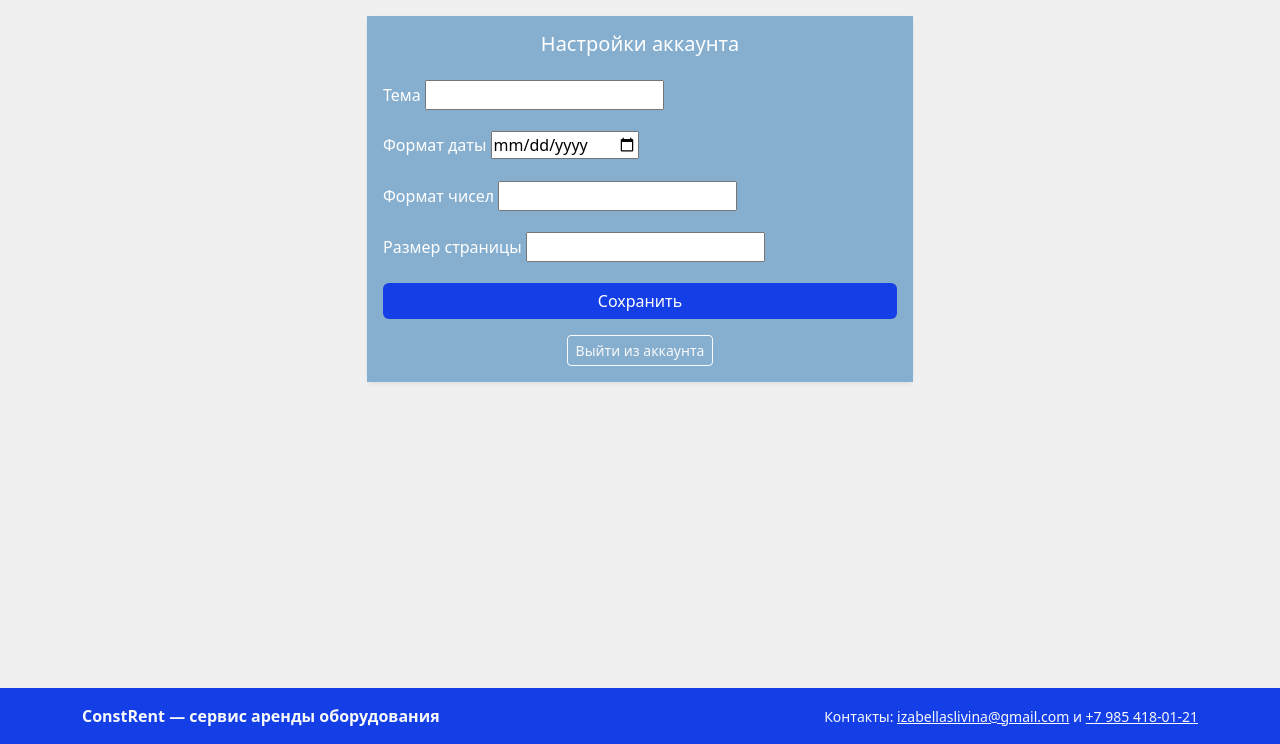
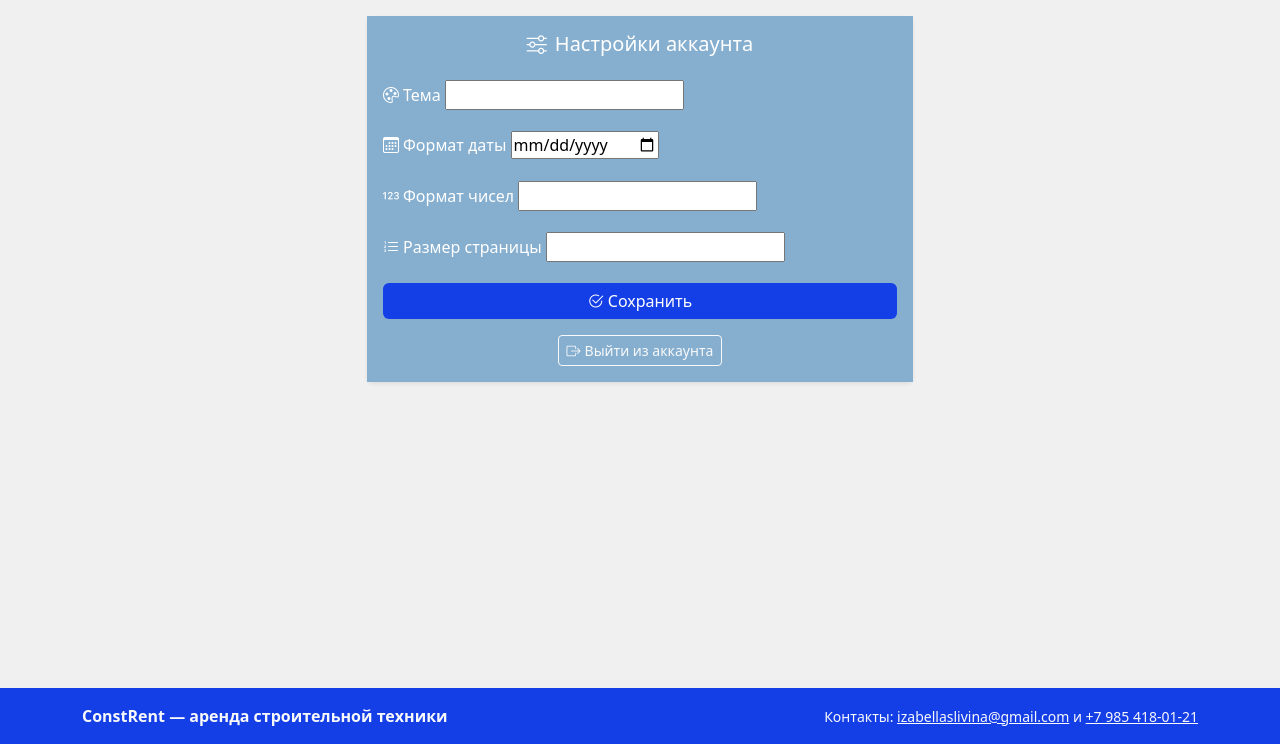
Before and after one commit to Bella28sli/ConstRent, a Django app: template rental_project/rental_system/templates/account/settings.html in a window 1280 px wide. Shown: the part 56-800 px from the top of the page. Run offline with Django 5.2, Linux system fonts and the light colour scheme; the template is opened without the code that fills it, so the values that code supplies are empty, except form fields; tables that the repository leaves empty hold one stand-in row (values such as "Sample post"); form fields are guessed from the names that the template uses; parts of the project's set-up code (start-up, migrations or seed data) failed here and were passed over.

```diff
--- a/rental_project/rental_project/settings.py
+++ b/rental_project/rental_project/settings.py
@@ -42,6 +42,7 @@ MIDDLEWARE = [
     'django.contrib.auth.middleware.AuthenticationMiddleware',
     'rental_system.middleware.CurrentUserToDBMiddleware',
     'rental_system.middleware.HttpErrorMetricsMiddleware',
+    'rental_system.middleware.ActionLogMiddleware',
     'django.contrib.messages.middleware.MessageMiddleware',
     'django.middleware.clickjacking.XFrameOptionsMiddleware',
     'django_prometheus.middleware.PrometheusAfterMiddleware',
--- a/rental_project/rental_system/static/css/theme.css
+++ b/rental_project/rental_system/static/css/theme.css
@@ -76,6 +76,9 @@ body {
 [data-theme="dark"] .table-striped > tbody > tr:nth-of-type(odd) > * {
     background-color: #0e1520;
 }
+[data-theme="dark"] .form-text {
+    color: rgba(255, 255, 255, 0.8);
+}
 
 /* Login page */
 .login-container {
--- a/rental_project/rental_system/templates/account/settings.html
+++ b/rental_project/rental_system/templates/account/settings.html
@@ -5,30 +5,30 @@
     <div class="col-12 col-md-8 col-lg-6">
         <div class="card shadow-sm">
             <div class="card-body">
-                <h1 class="h5 mb-4 text-center">Настройки аккаунта</h1>
+                <h1 class="h5 mb-4 text-center"><i class="bi bi-sliders me-2"></i>Настройки аккаунта</h1>
                 <form method="post" id="pref-form">
                     {% csrf_token %}
                     <div class="mb-3">
-                        <label class="form-label">Тема</label>
+                        <label class="form-label"><i class="bi bi-palette me-1"></i>Тема</label>
                         {{ form.theme }}
                     </div>
                     <div class="mb-3">
-                        <label class="form-label">Формат даты</label>
+                        <label class="form-label"><i class="bi bi-calendar3 me-1"></i>Формат даты</label>
                         {{ form.date_format }}
                     </div>
                     <div class="mb-3">
-                        <label class="form-label">Формат чисел</label>
+                        <label class="form-label"><i class="bi bi-123 me-1"></i>Формат чисел</label>
                         {{ form.number_format }}
                     </div>
                     <div class="mb-3">
-                        <label class="form-label">Размер страницы</label>
+                        <label class="form-label"><i class="bi bi-list-ol me-1"></i>Размер страницы</label>
                         {{ form.page_size }}
                     </div>
-                    <button type="submit" class="btn btn-accent w-100">Сохранить</button>
+                    <button type="submit" class="btn btn-accent w-100"><i class="bi bi-check2-circle me-1"></i>Сохранить</button>
                 </form>
                 <form class="mt-3 text-center" method="post" action="{% url 'logout' %}">
                     {% csrf_token %}
-                    <button type="submit" class="btn btn-outline-light btn-sm" onclick="return confirm('Выйти из аккаунта?')">Выйти из аккаунта</button>
+                    <button type="submit" class="btn btn-outline-light btn-sm" onclick="return confirm('Выйти из аккаунта?')"><i class="bi bi-box-arrow-right me-1"></i>Выйти из аккаунта</button>
                 </form>
             </div>
         </div>
--- a/rental_project/rental_system/templates/backups/list.html
+++ b/rental_project/rental_system/templates/backups/list.html
@@ -21,8 +21,8 @@
             {% endfor %}
         </ul>
         {% else %}
-            <div class="text-muted">Резервных копий пока нет.</div>
+            <div class="text-muted">Бэкапов пока нет. Нажмите «Создать бэкап».</div>
         {% endif %}
     </div>
-</div>
+ </div>
 {% endblock %}
--- a/rental_project/rental_system/templates/base.html
+++ b/rental_project/rental_system/templates/base.html
@@ -6,6 +6,7 @@
     <meta name="viewport" content="width=device-width, initial-scale=1">
     <title>{% block title %}ConstRent{% endblock %}</title>
     <link rel="stylesheet" href="https://cdn.jsdelivr.net/npm/bootstrap@5.3.3/dist/css/bootstrap.min.css">
+    <link rel="stylesheet" href="https://cdn.jsdelivr.net/npm/bootstrap-icons@1.11.3/font/bootstrap-icons.css">
     <link rel="stylesheet" href="{% static 'css/theme.css' %}">
 </head>
 <body class="bg-surface text-primary d-flex flex-column min-vh-100">
@@ -21,14 +22,14 @@
                     {% comment %}Оборудование{% endcomment %}
                     {% if user.is_superuser or user|any_group:"admin,leader,manager" %}
                     <li class="nav-item dropdown">
-                        <a class="nav-link dropdown-toggle" href="#" role="button" data-bs-toggle="dropdown" aria-expanded="false">Оборудование</a>
+                        <a class="nav-link dropdown-toggle" href="#" role="button" data-bs-toggle="dropdown" aria-expanded="false"><i class="bi bi-truck-front me-1"></i>Оборудование</a>
                         <ul class="dropdown-menu">
-                            <li><a class="dropdown-item" href="{% url 'equipment_home' %}">Обзор</a></li>
-                            <li><a class="dropdown-item" href="{% url 'equipment_list' %}">Список оборудования</a></li>
+                            <li><a class="dropdown-item" href="{% url 'equipment_home' %}"><i class="bi bi-grid-3x3-gap me-1"></i>Каталог</a></li>
+                            <li><a class="dropdown-item" href="{% url 'equipment_list' %}"><i class="bi bi-table me-1"></i>Список оборудования</a></li>
                             {% if user.is_superuser or user|any_group:"admin,leader" %}
-                            <li><a class="dropdown-item" href="{% url 'equipment_countries' %}">Страны</a></li>
-                            <li><a class="dropdown-item" href="{% url 'equipment_brands' %}">Бренды</a></li>
-                            <li><a class="dropdown-item" href="{% url 'equipment_models' %}">Модели</a></li>
+                            <li><a class="dropdown-item" href="{% url 'equipment_countries' %}"><i class="bi bi-geo-alt me-1"></i>Страны</a></li>
+                            <li><a class="dropdown-item" href="{% url 'equipment_brands' %}"><i class="bi bi-badge-tm me-1"></i>Бренды</a></li>
+                            <li><a class="dropdown-item" href="{% url 'equipment_models' %}"><i class="bi bi-diagram-3 me-1"></i>Модели</a></li>
                             {% endif %}
                         </ul>
                     </li>
@@ -37,41 +38,41 @@
                     {% comment %}Аренды{% endcomment %}
                     {% if user.is_superuser or user|any_group:"admin,leader,manager" %}
                     <li class="nav-item dropdown">
-                        <a class="nav-link dropdown-toggle" href="#" role="button" data-bs-toggle="dropdown" aria-expanded="false">Аренды</a>
+                        <a class="nav-link dropdown-toggle" href="#" role="button" data-bs-toggle="dropdown" aria-expanded="false"><i class="bi bi-journal-text me-1"></i>Аренды</a>
                         <ul class="dropdown-menu">
-                            <li><a class="dropdown-item" href="{% url 'rent_create' %}">Создать аренду</a></li>
-                            <li><a class="dropdown-item" href="{% url 'rent_list' %}">Все аренды</a></li>
+                            <li><a class="dropdown-item" href="{% url 'rent_create' %}"><i class="bi bi-plus-circle me-1"></i>Создать аренду</a></li>
+                            <li><a class="dropdown-item" href="{% url 'rent_list' %}"><i class="bi bi-card-checklist me-1"></i>Список аренд</a></li>
                             {% if user.is_superuser or user|any_group:"admin,leader" %}
-                            <li><a class="dropdown-item" href="{% url 'rent_payments' %}">Оплаты</a></li>
+                            <li><a class="dropdown-item" href="{% url 'rent_payments' %}"><i class="bi bi-credit-card me-1"></i>Оплаты</a></li>
                             {% endif %}
                         </ul>
                     </li>
                     {% endif %}
 
-                    {% comment %}Клиенты и адреса{% endcomment %}
+                    {% comment %}Клиенты{% endcomment %}
                     {% if user.is_superuser or user|any_group:"admin,leader,manager" %}
                     <li class="nav-item dropdown">
-                        <a class="nav-link dropdown-toggle" href="#" role="button" data-bs-toggle="dropdown" aria-expanded="false">Клиенты</a>
+                        <a class="nav-link dropdown-toggle" href="#" role="button" data-bs-toggle="dropdown" aria-expanded="false"><i class="bi bi-people me-1"></i>Клиенты</a>
                         <ul class="dropdown-menu">
-                            <li><a class="dropdown-item" href="{% url 'clients' %}">Список клиентов</a></li>
-                            <li><a class="dropdown-item" href="{% url 'client_rent_history' %}">История аренды</a></li>
+                            <li><a class="dropdown-item" href="{% url 'clients' %}"><i class="bi bi-list-ul me-1"></i>Список клиентов</a></li>
+                            <li><a class="dropdown-item" href="{% url 'client_rent_history' %}"><i class="bi bi-clock-history me-1"></i>История аренд</a></li>
+                            <li><a class="dropdown-item" href="{% url 'addresses' %}"><i class="bi bi-geo me-1"></i>Адреса</a></li>
                         </ul>
                     </li>
-                    <li class="nav-item"><a class="nav-link" href="{% url 'addresses' %}">Адреса</a></li>
                     {% endif %}
 
                     {% comment %}Пользователи{% endcomment %}
                     {% if user.is_superuser or user|any_group:"admin,leader" %}
-                    <li class="nav-item"><a class="nav-link" href="{% url 'users' %}">Пользователи</a></li>
+                    <li class="nav-item"><a class="nav-link" href="{% url 'users' %}"><i class="bi bi-person-gear me-1"></i>Пользователи</a></li>
                     {% endif %}
 
                     {% comment %}ТО{% endcomment %}
                     {% if user.is_superuser or user|any_group:"admin,leader,technician" %}
                     <li class="nav-item dropdown">
-                        <a class="nav-link dropdown-toggle" href="#" role="button" data-bs-toggle="dropdown" aria-expanded="false">ТО</a>
+                        <a class="nav-link dropdown-toggle" href="#" role="button" data-bs-toggle="dropdown" aria-expanded="false"><i class="bi bi-wrench-adjustable-circle me-1"></i>ТО</a>
                         <ul class="dropdown-menu">
-                            <li><a class="dropdown-item" href="{% url 'maintenance' %}">Календарь ТО</a></li>
-                            <li><a class="dropdown-item" href="{% url 'maintenance_required' %}">Требуется ТО</a></li>
+                            <li><a class="dropdown-item" href="{% url 'maintenance' %}"><i class="bi bi-calendar-week me-1"></i>Календарь ТО</a></li>
+                            <li><a class="dropdown-item" href="{% url 'maintenance_required' %}"><i class="bi bi-exclamation-circle me-1"></i>Требуется ТО</a></li>
                         </ul>
                     </li>
                     {% endif %}
@@ -79,33 +80,33 @@
                     {% comment %}Должники{% endcomment %}
                     {% if user.is_superuser or user|any_group:"admin,leader" %}
                     <li class="nav-item dropdown">
-                        <a class="nav-link dropdown-toggle" href="#" role="button" data-bs-toggle="dropdown" aria-expanded="false">Должники</a>
+                        <a class="nav-link dropdown-toggle" href="#" role="button" data-bs-toggle="dropdown" aria-expanded="false"><i class="bi bi-cash-coin me-1"></i>Должники</a>
                         <ul class="dropdown-menu">
-                            <li><a class="dropdown-item" href="{% url 'monetary_debts' %}">Долги по оплате</a></li>
-                            <li><a class="dropdown-item" href="{% url 'equipment_debts' %}">Долги по оборудованию</a></li>
+                            <li><a class="dropdown-item" href="{% url 'monetary_debts' %}"><i class="bi bi-currency-exchange me-1"></i>Долги по оплате</a></li>
+                            <li><a class="dropdown-item" href="{% url 'equipment_debts' %}"><i class="bi bi-box-seam me-1"></i>Долги по оборудованию</a></li>
                         </ul>
                     </li>
                     {% endif %}
 
-                    {% comment %}CSV/Бэкапы/Логи{% endcomment %}
+                    {% comment %}CSV/бэкапы/логи{% endcomment %}
                     {% if user.is_superuser or user|any_group:"admin,leader" %}
                     <li class="nav-item">
-                        <a class="nav-link" href="{% url 'csv_import_export' %}">CSV импорт/экспорт</a>
+                        <a class="nav-link" href="{% url 'csv_import_export' %}"><i class="bi bi-filetype-csv me-1"></i>CSV</a>
                     </li>
                     <li class="nav-item">
-                        <a class="nav-link" href="{% url 'backup_list' %}">Бэкапы</a>
+                        <a class="nav-link" href="{% url 'backup_list' %}"><i class="bi bi-hdd-network me-1"></i>Бэкапы</a>
                     </li>
-                    <li class="nav-item"><a class="nav-link" href="{% url 'logs' %}">Логи</a></li>
+                    <li class="nav-item"><a class="nav-link" href="{% url 'logs' %}"><i class="bi bi-journal-richtext me-1"></i>Логи</a></li>
                     {% if grafana_dashboard_url %}
                     <li class="nav-item">
-                        <a class="nav-link" href="{{ grafana_dashboard_url }}" target="_blank" rel="noopener">Графики (Grafana)</a>
+                        <a class="nav-link" href="{{ grafana_dashboard_url }}" target="_blank" rel="noopener"><i class="bi bi-graph-up-arrow me-1"></i>Дашборд</a>
                     </li>
                     {% endif %}
                     {% endif %}
                 </ul>
                 <div class="d-flex align-items-center gap-2">
-                    <span class="navbar-text me-1 text-light">Вы вошли как {{ user.first_name }}</span>
-                    <a class="btn btn-outline-light btn-sm" href="{% url 'account_settings' %}">Настройки</a>
+                    <span class="navbar-text me-1 text-light"><i class="bi bi-person-circle me-1"></i>Сеанс: {{ user.first_name }}</span>
+                    <a class="btn btn-outline-light btn-sm" href="{% url 'account_settings' %}"><i class="bi bi-sliders me-1"></i>Настройки</a>
                 </div>
             </div>
             {% endif %}
@@ -125,7 +126,7 @@
 
     <footer class="mt-auto py-3 bg-accent text-light">
         <div class="container d-flex flex-column flex-md-row justify-content-between align-items-center">
-            <span class="fw-bold">ConstRent — сервис аренды оборудования</span>
+            <span class="fw-bold">ConstRent — аренда строительной техники</span>
             <span class="small">
                 Контакты:
                 <a class="link-light" href="mailto:izabellaslivina@gmail.com">izabellaslivina@gmail.com</a>
```
Also changed, not shown: rental_project/rental_system/forms.py (+28 -3 lines), rental_project/rental_system/management/commands/backup_db.py (+4 -3 lines), rental_project/rental_system/management/commands/seed_demo_data.py (+25 -16 lines), rental_project/rental_system/middleware.py (+43 -0 lines), rental_project/rental_system/templates/equipment/list.html (+20 -1 lines), rental_project/rental_system/templates/rents/create.html (+20 -1 lines), rental_project/rental_system/templates/rents/list.html (+19 -1 lines), rental_project/rental_system/views.py (+31 -7 lines), 1 other file.
